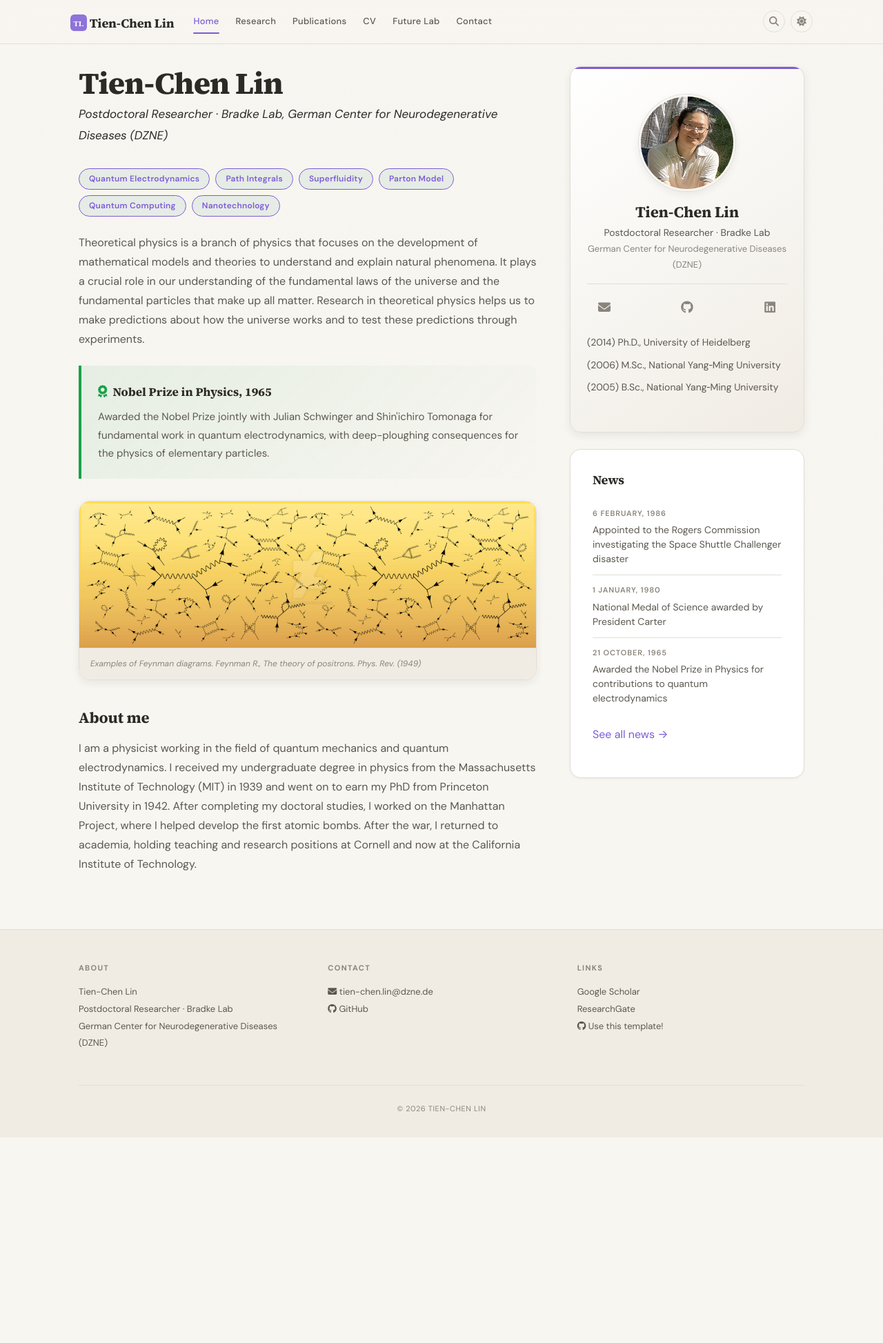
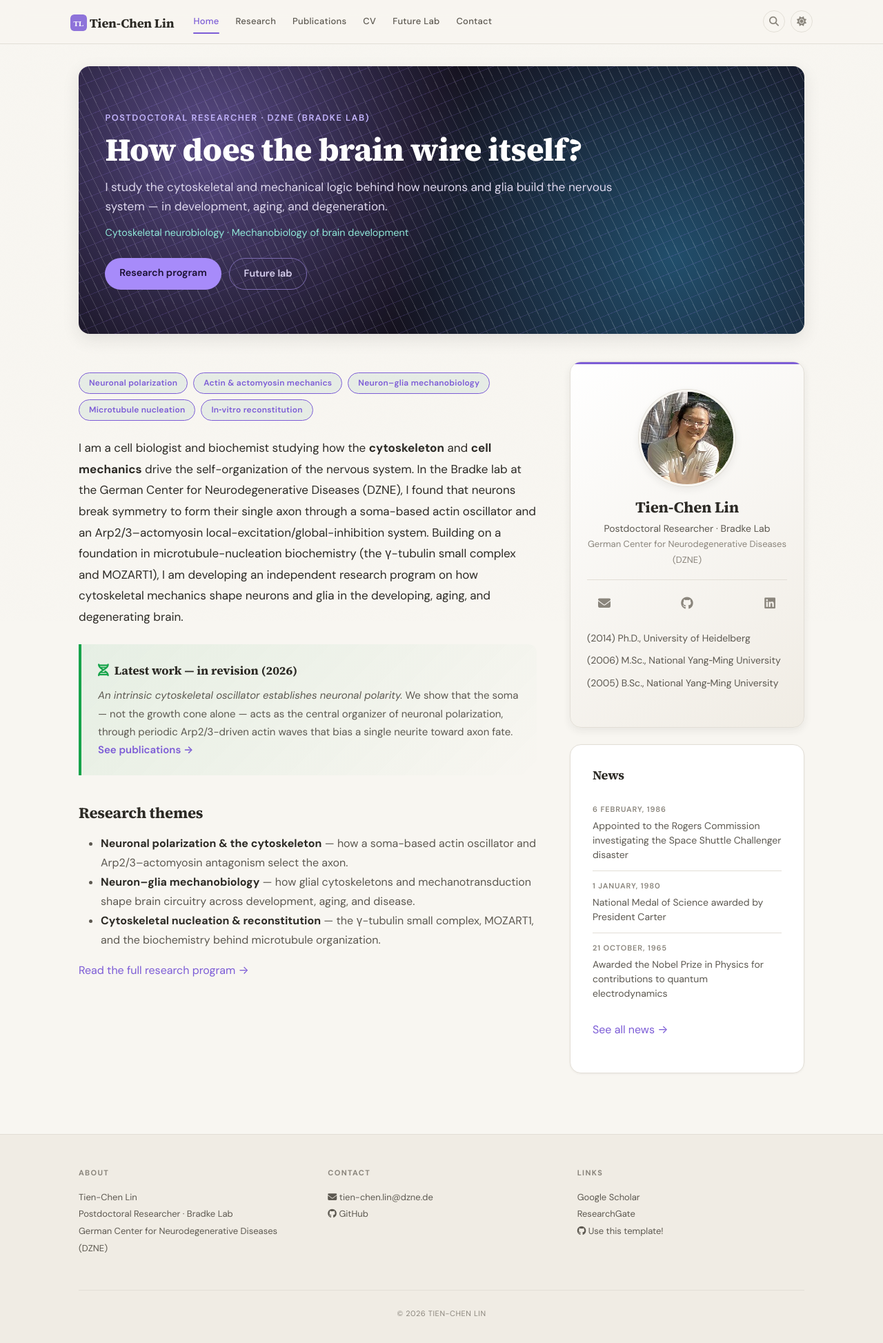
Before and after one commit to darkbreaker0/darkbreaker0.github.io, a Jekyll site: the page built from _pages/home.md, in a window 1280 px wide. Shown: the whole page at 69% size. Built offline with Jekyll 4.4.1, drawn with Linux system fonts in a browser that asks for light colours; a style sheet for code colours, icons or effects is not loaded; before the commit the page ends 1649 px from its top, so only the background shows below that.

Commit message:
feat: Direction C dark hero + research themes on home page

```diff
--- /dev/null
+++ b/_includes/hero.html
@@ -0,0 +1,13 @@
+<section class="tcl-hero">
+  <div class="tcl-hero__filament" aria-hidden="true"></div>
+  <div class="tcl-hero__inner">
+    <p class="tcl-hero__role">Postdoctoral Researcher &middot; DZNE (Bradke Lab)</p>
+    <h1 class="tcl-hero__title">How does the brain wire itself?</h1>
+    <p class="tcl-hero__tag">I study the cytoskeletal and mechanical logic behind how neurons and glia build the nervous system &mdash; in development, aging, and degeneration.</p>
+    <p class="tcl-hero__desc">Cytoskeletal neurobiology &middot; Mechanobiology of brain development</p>
+    <div class="tcl-hero__btns">
+      <a class="tcl-btn tcl-btn--solid" href="{{ site.url }}{{ site.baseurl }}/research">Research program</a>
+      <a class="tcl-btn tcl-btn--ghost" href="{{ site.url }}{{ site.baseurl }}/futurelab">Future lab</a>
+    </div>
+  </div>
+</section>
--- a/_layouts/homelay.html
+++ b/_layouts/homelay.html
@@ -1,6 +1,8 @@
 ---
 layout: default
 ---
+
+{% include hero.html %}
 
 <div class="home-grid">
   <div class="home-content">
--- a/_pages/home.md
+++ b/_pages/home.md
@@ -5,35 +5,25 @@ sitemap: false
 permalink: /
 ---
 
-<h2 class="home-hero">{{ site.name }}</h2>
-<p class="home-hero-sub">{{ site.title }}, {{ site.institution }}</p>
-
 <div class="chip-container" markdown="0">
-<a href="{{ site.url }}{{ site.baseurl }}/research" class="chip">Quantum Electrodynamics</a>
-<a href="{{ site.url }}{{ site.baseurl }}/research" class="chip">Path Integrals</a>
-<a href="{{ site.url }}{{ site.baseurl }}/research" class="chip">Superfluidity</a>
-<a href="{{ site.url }}{{ site.baseurl }}/research" class="chip">Parton Model</a>
-<a href="{{ site.url }}{{ site.baseurl }}/research" class="chip">Quantum Computing</a>
-<a href="{{ site.url }}{{ site.baseurl }}/research" class="chip">Nanotechnology</a>
+<a href="{{ site.url }}{{ site.baseurl }}/research" class="chip">Neuronal polarization</a>
+<a href="{{ site.url }}{{ site.baseurl }}/research" class="chip">Actin &amp; actomyosin mechanics</a>
+<a href="{{ site.url }}{{ site.baseurl }}/research" class="chip">Neuron&ndash;glia mechanobiology</a>
+<a href="{{ site.url }}{{ site.baseurl }}/research" class="chip">Microtubule nucleation</a>
+<a href="{{ site.url }}{{ site.baseurl }}/research" class="chip">In&#8209;vitro reconstitution</a>
 </div>
 
-Theoretical physics is a branch of physics that focuses on the development of mathematical models and theories to understand and explain natural phenomena.
-It plays a crucial role in our understanding of the fundamental laws of the universe and the fundamental particles that make up all matter.
-Research in theoretical physics helps us to make predictions about how the universe works and to test these predictions through experiments.
+I am a cell biologist and biochemist studying how the **cytoskeleton** and **cell mechanics** drive the self-organization of the nervous system. In the Bradke lab at the German Center for Neurodegenerative Diseases (DZNE), I found that neurons break symmetry to form their single axon through a soma-based actin oscillator and an Arp2/3&ndash;actomyosin local-excitation/global-inhibition system. Building on a foundation in microtubule-nucleation biochemistry (the γ-tubulin small complex and MOZART1), I am developing an independent research program on how cytoskeletal mechanics shape neurons and glia in the developing, aging, and degenerating brain.
 
 <div class="callout callout-success" markdown="0">
-<div class="callout-title"><i class="fa-solid fa-award callout-icon"></i> Nobel Prize in Physics, 1965</div>
-<p>Awarded the Nobel Prize jointly with Julian Schwinger and Shin'ichiro Tomonaga for fundamental work in quantum electrodynamics, with deep-ploughing consequences for the physics of elementary particles.</p>
+<div class="callout-title"><i class="fa-solid fa-dna callout-icon"></i> Latest work &mdash; in revision (2026)</div>
+<p><em>An intrinsic cytoskeletal oscillator establishes neuronal polarity.</em> We show that the soma &mdash; not the growth cone alone &mdash; acts as the central organizer of neuronal polarization, through periodic Arp2/3-driven actin waves that bias a single neurite toward axon fate. <a href="{{ site.url }}{{ site.baseurl }}/publications">See publications &rarr;</a></p>
 </div>
 
-<div class="banner-frame" markdown="0">
-<img src="{{ site.url }}{{ site.baseurl }}/images/banner.jpg" alt="Feynman diagrams" loading="lazy">
-<div class="banner-caption">Examples of Feynman diagrams. Feynman R., <em>The theory of positrons. Phys. Rev.</em> (1949)</div>
-</div>
+### Research themes
 
-### About me
+- **Neuronal polarization & the cytoskeleton** — how a soma-based actin oscillator and Arp2/3&ndash;actomyosin antagonism select the axon.
+- **Neuron–glia mechanobiology** — how glial cytoskeletons and mechanotransduction shape brain circuitry across development, aging, and disease.
+- **Cytoskeletal nucleation & reconstitution** — the γ-tubulin small complex, MOZART1, and the biochemistry behind microtubule organization.
 
-I am a physicist working in the field of quantum mechanics and quantum electrodynamics.
-I received my undergraduate degree in physics from the Massachusetts Institute of Technology (MIT) in 1939 and went on to earn my PhD from Princeton University in 1942.
-After completing my doctoral studies, I worked on the Manhattan Project, where I helped develop the first atomic bombs.
-After the war, I returned to academia, holding teaching and research positions at Cornell and now at the California Institute of Technology.
+[Read the full research program →]({{ site.url }}{{ site.baseurl }}/research)
--- a/_sass/layouts/_home.scss
+++ b/_sass/layouts/_home.scss
@@ -116,3 +116,106 @@
     line-height: 1.5;
   }
 }
+
+// =============================================================
+// Direction C — dark cytoskeleton hero (always dark, both themes)
+// =============================================================
+.tcl-hero {
+  position: relative;
+  overflow: hidden;
+  border-radius: var(--radius-xl);
+  padding: 4rem 2.4rem;
+  margin-bottom: var(--space-10);
+  color: #fff;
+  background-color: #15121f;
+  background-image:
+    radial-gradient(circle at 18% 28%, rgba(167, 139, 250, 0.45), transparent 42%),
+    radial-gradient(circle at 82% 72%, rgba(56, 189, 248, 0.35), transparent 46%);
+  box-shadow: var(--shadow-lg);
+
+  @media (max-width: 768px) {
+    padding: 2.6rem 1.4rem;
+  }
+}
+
+.tcl-hero__filament {
+  position: absolute;
+  inset: 0;
+  opacity: 0.16;
+  pointer-events: none;
+  background-image:
+    repeating-linear-gradient(64deg, #fff 0 1px, transparent 1px 13px),
+    repeating-linear-gradient(-22deg, #a78bfa 0 1px, transparent 1px 22px);
+}
+
+.tcl-hero__inner {
+  position: relative;
+  max-width: 760px;
+}
+
+.tcl-hero__role {
+  margin: 0 0 0.6rem;
+  color: #c4b5fd;
+  font-family: 'DM Sans', sans-serif;
+  font-size: 0.8rem;
+  font-weight: 600;
+  letter-spacing: 0.12em;
+  text-transform: uppercase;
+}
+
+.tcl-hero__title {
+  font-family: 'Source Serif 4', Georgia, serif;
+  font-size: clamp(1.9rem, 4vw, 2.9rem);
+  font-weight: 800;
+  line-height: 1.12;
+  margin: 0 0 0.9rem;
+  color: #fff;
+
+  &::after { display: none; }
+}
+
+.tcl-hero__tag {
+  font-size: 1.08rem;
+  line-height: 1.6;
+  color: #ded8ee;
+  margin: 0 0 0.7rem;
+}
+
+.tcl-hero__desc {
+  color: #8fe9d9;
+  font-size: 0.9rem;
+  margin: 0 0 1.5rem;
+}
+
+.tcl-hero__btns {
+  display: flex;
+  gap: 0.7rem;
+  flex-wrap: wrap;
+}
+
+.tcl-btn {
+  display: inline-block;
+  font-family: 'DM Sans', sans-serif;
+  font-size: 0.9rem;
+  font-weight: 600;
+  padding: 0.6rem 1.3rem;
+  border-radius: var(--radius-full);
+  text-decoration: none;
+  transition: transform var(--transition-fast), box-shadow var(--transition-fast);
+
+  &:hover { transform: translateY(-1px); }
+}
+
+.tcl-btn--solid {
+  background: #a78bfa;
+  color: #1a1033;
+
+  &:hover { background: #b9a3fb; color: #1a1033; }
+}
+
+.tcl-btn--ghost {
+  border: 1px solid #7c6bb0;
+  color: #d7cfee;
+
+  &:hover { border-color: #a78bfa; color: #fff; }
+}
```
